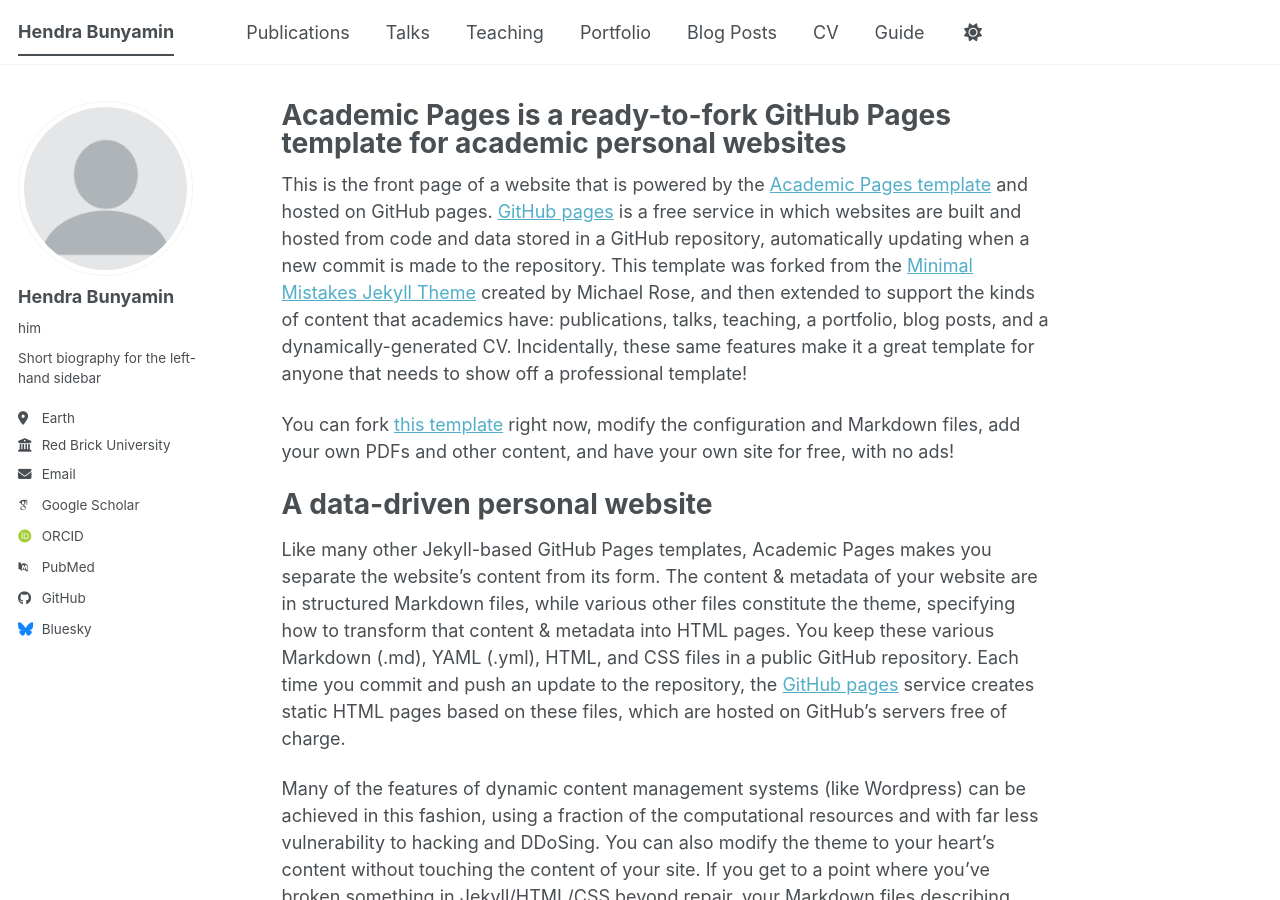
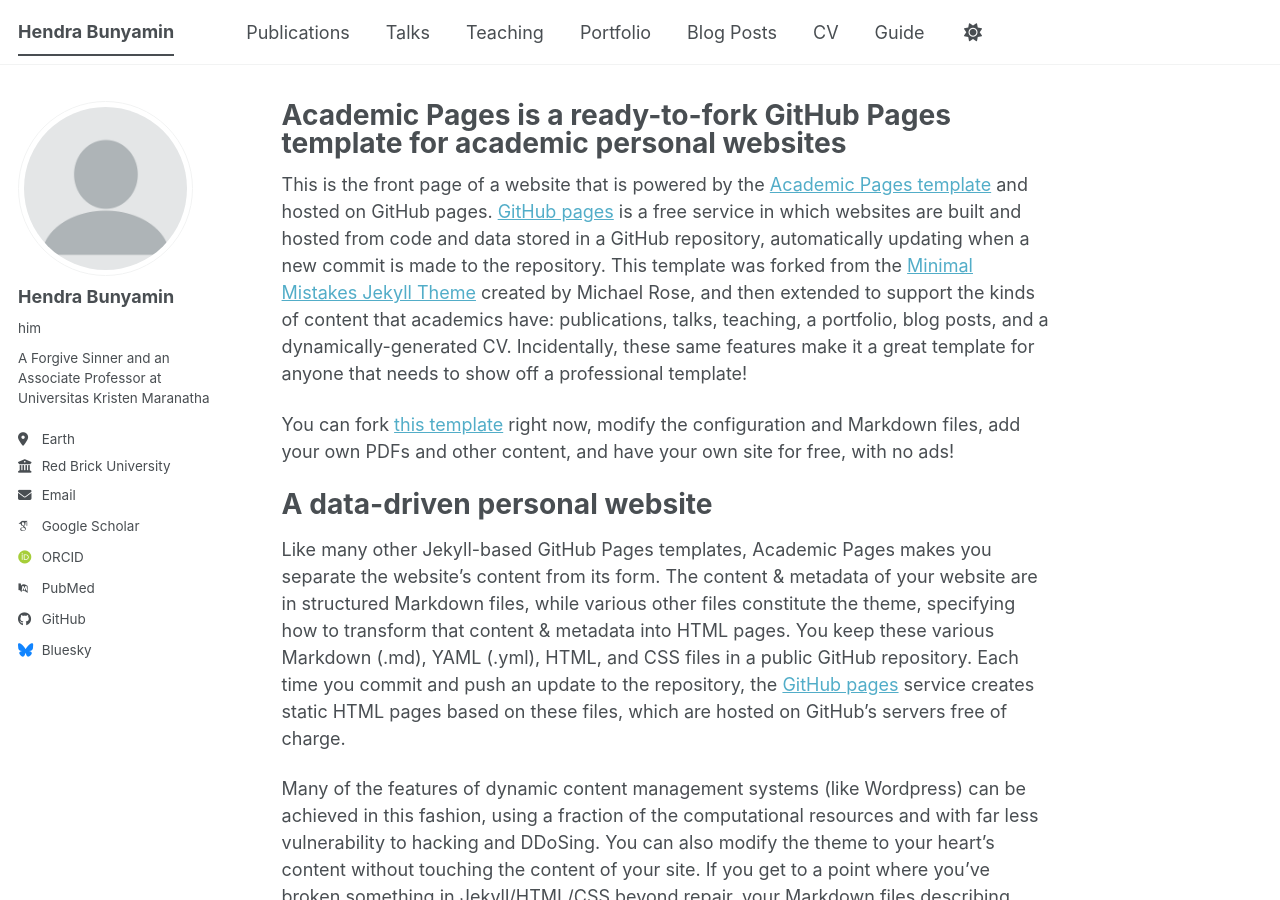
Before and after one commit to hbunyamin/hbunyamin.github.io, a Jekyll site: the page built from _pages/about.md, in a window 1280 px wide and 900 px high. Built offline with Jekyll 4.4.1, drawn with Linux system fonts in a browser that asks for light colours; some web fonts are replaced; a script bundle is joined from its source files by our own code; library files that are not in the unit come from our copies.

Commit message:
edit profile

```diff
--- a/_config.yml
+++ b/_config.yml
@@ -26,7 +26,7 @@
   avatar           : "profile.png"
   name             : "Hendra Bunyamin"
   pronouns         : "him" # example: "she/her"
-  bio              : "Short biography for the left-hand sidebar"
+  bio              : "A Forgive Sinner and an Associate Professor at Universitas Kristen Maranatha"
   location         : "Earth"
   employer         : "Red Brick University"
   uri              : # URL
```
